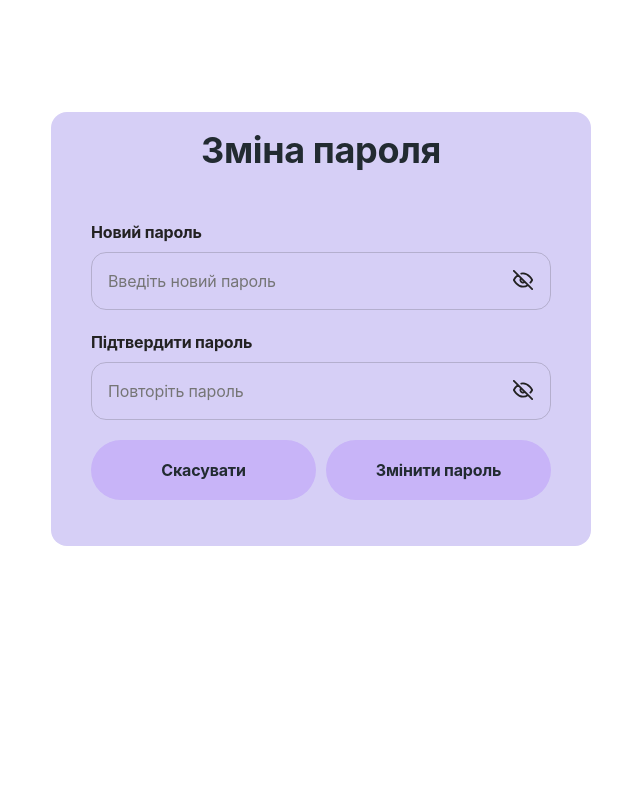
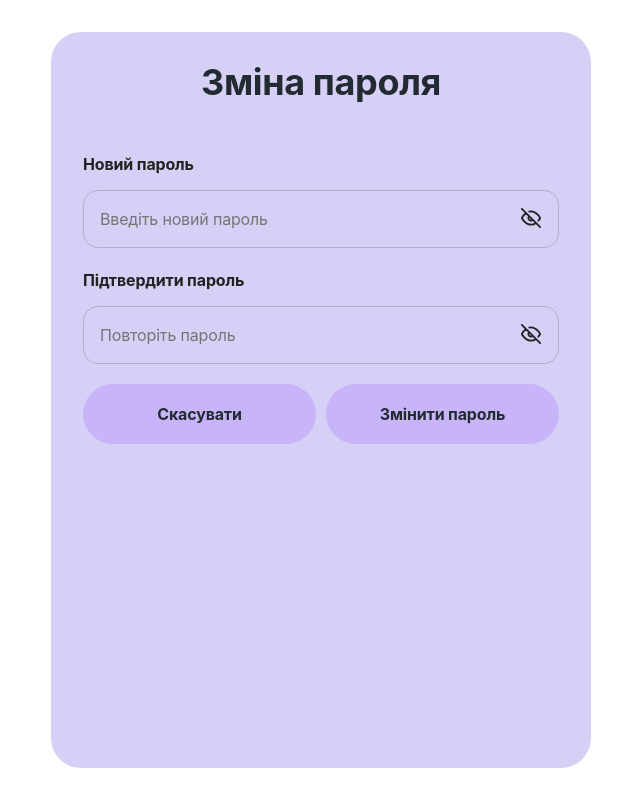
Before and after one commit to PetroMazuryk/water-control-frontend, a React (Vite) app: page /water-control-frontend/reset-password in a window 1280 px wide. Shown: the whole page, without its empty margins (319-959 px from the left). Built offline with nearby package versions, Linux system fonts and the light colour scheme; no server answers; what @reactour/tour would draw is missing.

Commit message:
add fix styles ResetPasswordPage

```diff
--- a/src/pages/ResetPasswordPage/ResetPasswordPage.module.css
+++ b/src/pages/ResetPasswordPage/ResetPasswordPage.module.css
@@ -1,11 +1,9 @@
 .resetComponent {
   width: 100%;
-  margin-top: 80px;
-  margin-left: auto;
-  margin-right: auto;
-  padding: 20px;
-  border-radius: 16px;
+  border-radius: 30px;
+  padding: 24px 16px 67px;
   background-color: var(--color-main-bg);
+  height: calc(100vh - 32px);
 }
 
 .resetTitle {
@@ -22,13 +20,12 @@
   display: flex;
   flex-direction: column;
   gap: 16px;
-  margin-bottom: 16px;
 }
 
 .resetLabel {
   display: flex;
   flex-direction: column;
-  gap: 8px;
+  gap: 14px;
   font-weight: 700;
   font-size: 14px;
   line-height: 1.28571;
@@ -38,6 +35,7 @@
 
 
 .resetInput {
+  width: 100%;
   border: var(--border-form);
   border-radius: 15px;
   background-color: transparent;
@@ -48,8 +46,6 @@
   line-height: 1.5;
   letter-spacing: -0.01em;
   color: var(--color-font-second);
-  width: 100%;
-  outline: none;
 }
 
 .resetInput:focus {
@@ -57,18 +53,17 @@
 }
 
 .resetInputError {
+  width: 100%;
+  color: var(--color-font-main);
   border: var(--border-form-error);
   border-radius: 15px;
-  background-color: transparent;
   padding-left: 16px;
   padding-top: 16px;
   padding-bottom: 16px;
   font-size: 16px;
   line-height: 1.5;
   letter-spacing: -0.01em;
-  color: var(--color-form-error);
-  width: 100%;
-  outline: none;
+
 }
 
 .resetErrorMessage {
@@ -87,9 +82,6 @@
   position: absolute;
   right: 18px;
   top: 18px;
-  padding: 0;
-  border: none;
-  background-color: transparent;
   width: 20px;
   height: 20px;
 }
@@ -111,10 +103,9 @@
 }
 
 .resetBtn {
+  width: 100%;
+  padding: 16px;
   border-radius: 30px;
-  border: none;
-  padding: 16px;
-  width: 100%;
   font-weight: 700;
   font-size: 14px;
   line-height: 1.28571;
@@ -132,6 +123,8 @@
   .resetComponent {
     width: 540px;
     padding: 20px 40px;
+    padding: 32px;
+    height: calc(100vh - 64px);
   }
 
   .resetTitle {
@@ -175,3 +168,15 @@
     line-height: 1.5;
   }
 }
+
+@media screen and (min-width: 1440px) {
+  .resetComponent {
+    width: 672px;
+
+  }
+
+  .resetLabel {
+    font-size: 18px;
+    line-height: 1.5;
+  }
+}
```
Also changed, not shown: src/components/FormWrapper/FormWrapper.module.css (+0 -11 lines), src/components/FormRegister/FormRegister.module.css (line endings or trailing spaces).
